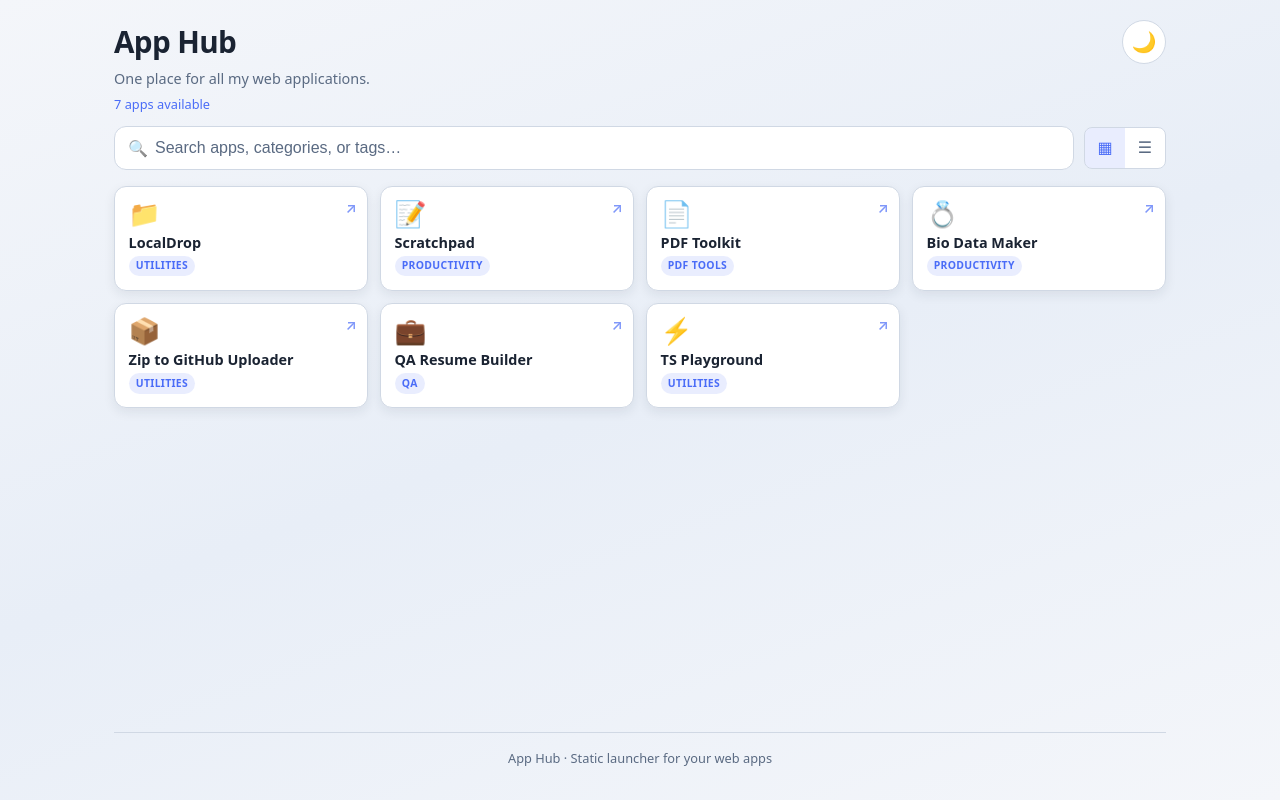
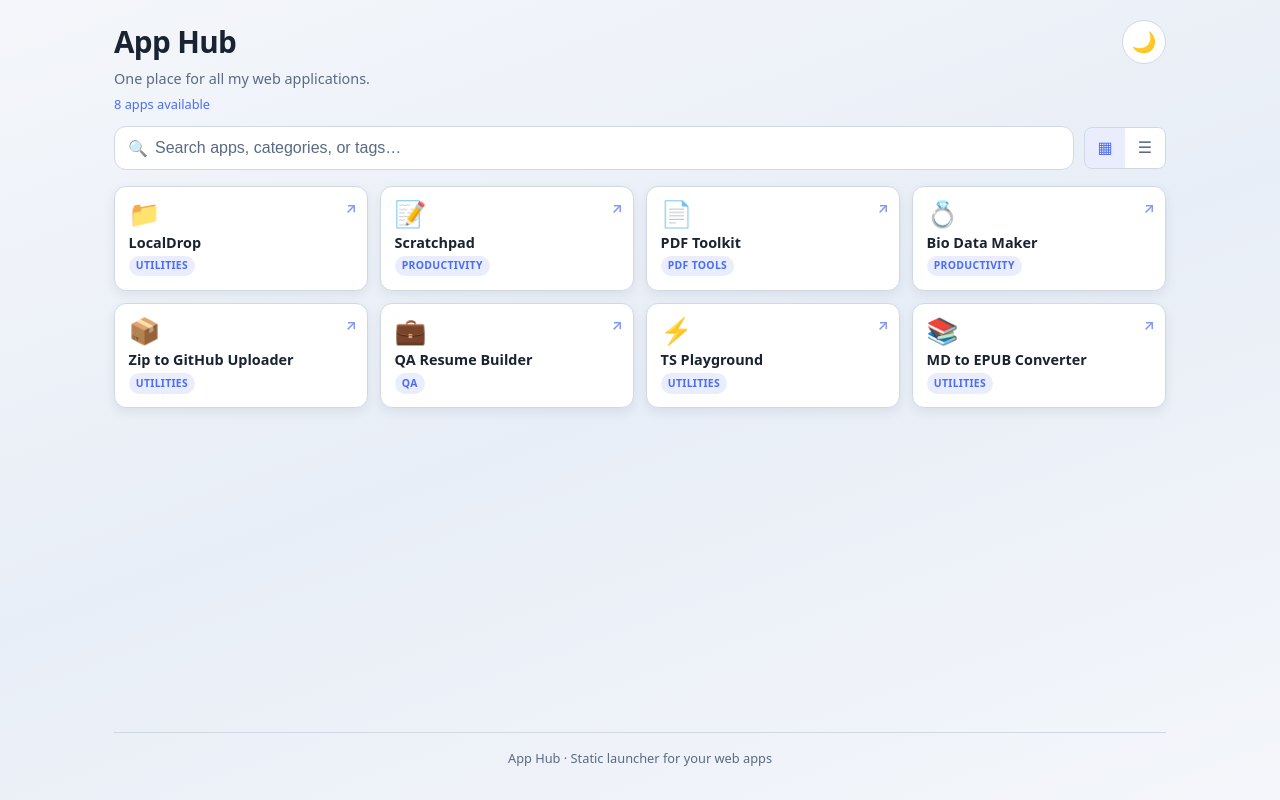
Before and after one commit to ElDorado9604/app-hub, a React (Vite) app: page / in a window 1280 px wide. Built offline with nearby package versions, Linux system fonts and the light colour scheme.

Commit message:
Add MD to EPUB Converter app

```diff
--- a/src/data/apps.ts
+++ b/src/data/apps.ts
@@ -66,4 +66,13 @@ export const apps: App[] = [
     tags: ["TypeScript", "Compiler", "Playground", "Code"],
     icon: "⚡",
   },
+  {
+    id: "md-to-epub",
+    name: "MD to EPUB Converter",
+    description: "Convert Markdown files to EPUB ebooks in the browser.",
+    url: "https://eldorado9604.github.io/md-to-epub/",
+    category: "Utilities",
+    tags: ["Markdown", "EPUB", "Ebook", "Convert"],
+    icon: "📚",
+  },
 ];
```
